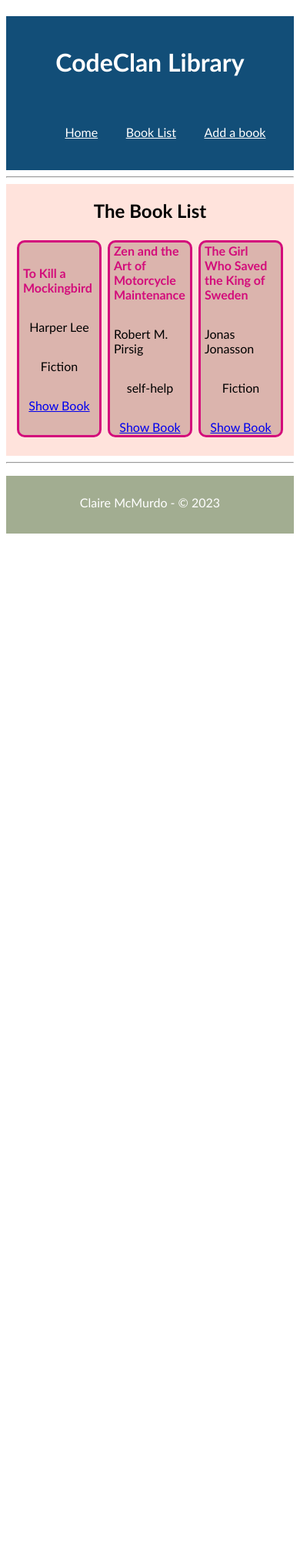
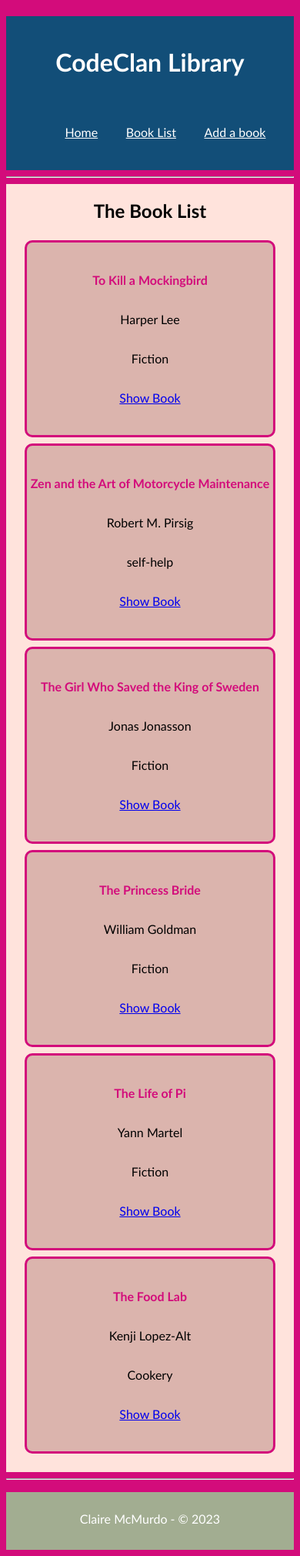
Before and after one commit to McMuds/PythonExamples, a Flask app: page /books in a window 390 px wide. Shown: the whole page at 77% size. Before the commit the page ends 693 px from the top, so only its background shows below. Run offline with Flask 2, Linux system fonts and the light colour scheme.

Commit message:
Added a little bit of responsiveness

```diff
--- a/week03/weekend_homework/models/books.py
+++ b/week03/weekend_homework/models/books.py
@@ -1,11 +1,14 @@
 from models.book import Book
 
+book1 = Book("To Kill a Mockingbird", "Harper Lee", "Fiction")
 book2 = Book("Zen and the Art of Motorcycle Maintenance",
              "Robert M. Pirsig", "self-help")
-book1 = Book("To Kill a Mockingbird", "Harper Lee", "Fiction")
 book3 = Book("The Girl Who Saved the King of Sweden", "Jonas Jonasson", "Fiction")
+book4 = Book("The Life of Pi","Yann Martel","Fiction")
+book5 = Book("The Princess Bride", "William Goldman", "Fiction")
+book6 = Book("The Food Lab", "Kenji Lopez-Alt", "Cookery")
 
-book_data = [book1, book2, book3]
+book_data = [book1, book2, book3, book5, book4, book6]
 
 def add_new_book(book):
     book_data.append(book)
--- /dev/null
+++ b/week03/weekend_homework/static/mobile.css
@@ -0,0 +1,125 @@
+@media (max-width: 720px) {
+
+    body {
+        font-family:'Trebuchet MS', 'Lucida Sans Unicode', 'Lucida Grande', 'Lucida Sans', Arial, sans-serif;
+        background: #d30c7b;
+    }
+
+    header {
+        background:#124e78;
+        color: #fff;
+        height: 200px;
+    }
+
+    header h1{
+        display: flex;
+        flex-direction: row;
+        justify-content: center;
+        padding: 40px;
+    }
+
+    header nav ul {
+        list-style: none;
+        display: flex;
+        flex-direction: row;
+        justify-content: space-evenly;
+    }
+
+    li a {
+        color: #fff;
+    }
+
+    article {
+        display: flex;
+        flex-direction: row;
+        justify-content: center;
+        background: #ffe3dc;
+    }
+
+    #main-page-image{
+        display: flex;
+        flex-direction: row;
+        justify-content: center;
+        max-width: 99%;
+        max-height: 99%;
+    }
+
+    img {
+        height: 400px;
+        width: 500px;
+        margin: 20px;
+        display: flex;
+        flex-direction: row;
+        justify-content: center;
+    }
+
+
+    footer {
+        background: #a2ad91;
+        height: 75px;
+    }
+
+    footer > p {
+        color: #fff;
+        display: flex;
+        flex-direction: row;
+        justify-content: center;
+        align-items: flex-end;
+        padding: 25px;
+    }
+
+    .container {
+        display: flex;
+        flex-direction: column;
+        justify-content: center;
+        margin-left: 10px;
+        margin-right: 10px;
+        margin-bottom: 20px;
+    }
+
+
+    .section-title {
+        display: flex;
+        flex-direction: column;
+        justify-content: center;
+        align-items: center;
+    }
+
+    .single-book {
+        display: flex;
+        justify-content: center;
+        flex-direction: column;
+        padding: 10px;
+    }
+
+    .form-buttons{
+        display: flex;
+        flex-direction: column;
+        justify-content: center;
+        align-items: center;
+    }
+    .add-a-book{
+        display: flex;
+        flex-direction: row;
+        justify-content: flex-end;
+        align-items: center;
+    }
+
+    .book-card {
+        background: #dbb4ad;
+        border: solid;
+        border-color: #d30c7b;
+        border-radius: 10px;
+        display: flex;
+        flex-direction: column;
+        align-items: center;
+        justify-content: center;
+        height: 240px;
+        margin: 4px;
+        padding: 5px;
+    }
+
+    .title{
+        color: #d30c7b;
+    }
+}
--- a/week03/weekend_homework/static/style.css
+++ b/week03/weekend_homework/static/style.css
@@ -1,3 +1,5 @@
+@media (min-width: 721px) {
+
   body {
     font-family:'Trebuchet MS', 'Lucida Sans Unicode', 'Lucida Grande', 'Lucida Sans', Arial, sans-serif;
   }
@@ -119,3 +121,4 @@ footer > p {
   .title{
     color: #d30c7b;
   }
+}
--- a/week03/weekend_homework/templates/base.html
+++ b/week03/weekend_homework/templates/base.html
@@ -5,6 +5,7 @@
     <meta charset="UTF-8">
     <meta http-equiv="X-UA-Compatible" content="IE=edge">
     <meta name="viewport" content="width=device-width, initial-scale=1.0">
+    <link rel="stylesheet" href="{{ url_for('static', filename='mobile.css') }}">
     <link rel="stylesheet" href="{{ url_for('static', filename='style.css') }}">
     <title>{{ title }} - Homepage</title>
     </head>
```
Lines whose indentation alone changed are shown as unchanged.
